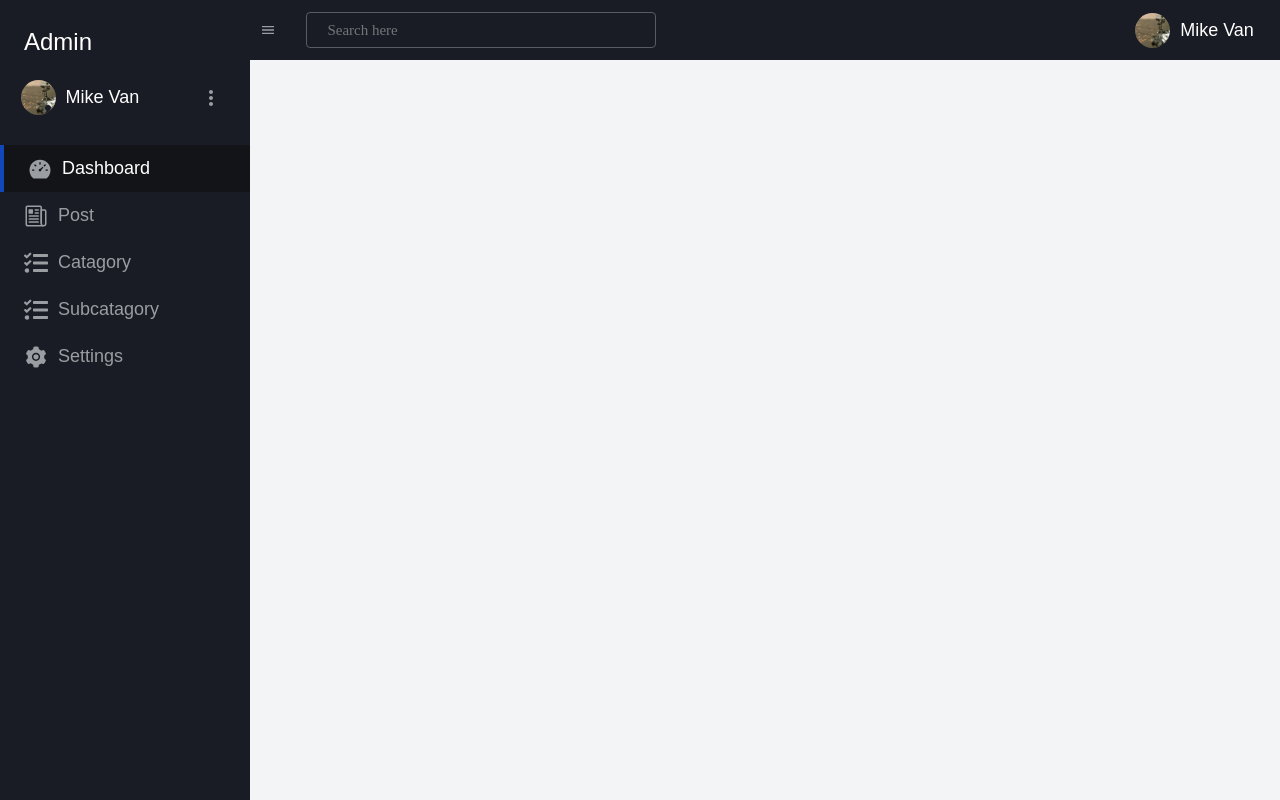
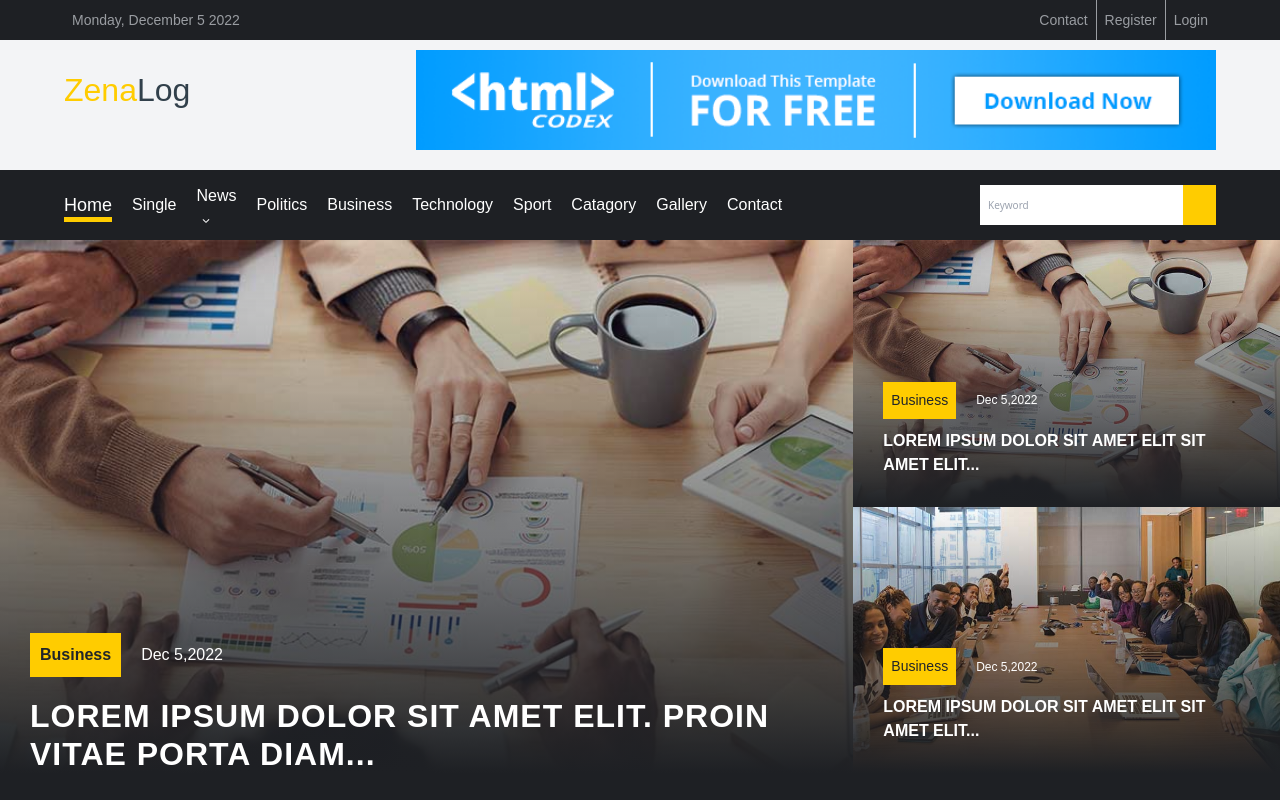
Before and after one commit to Sagni-prog/News-website, a React (Create React App) app: page / in a window 1280 px wide. Shown: the top 800 px of the page. Built offline with nearby package versions, Linux system fonts and the light colour scheme.

Commit message:
dashboard routing done

```diff
--- a/src/App.js
+++ b/src/App.js
@@ -17,11 +17,8 @@ function App() {
   const [state,dispatch] = useReducer(NavReducer,{show: false})
   return (
     <div className='h-100vh'>
-            <BrowserRouter>
-               <Dashboard />
 
-            </BrowserRouter>
-           {/* <NavContext.Provider
+           <NavContext.Provider
    value={{state,dispatch}}
  >
       <BrowserRouter>
@@ -36,8 +33,12 @@ function App() {
           <Routes>
              <Route element = {  <SinglePost /> } path = 'post' />
          </Routes>
+
+         <Routes>
+              <Route element = {<Dashboard />} path = 'admin/dashboard' />
+         </Routes>
       </BrowserRouter>
-          </NavContext.Provider>  */}
+          </NavContext.Provider>
     </div>
   );
 }
```
